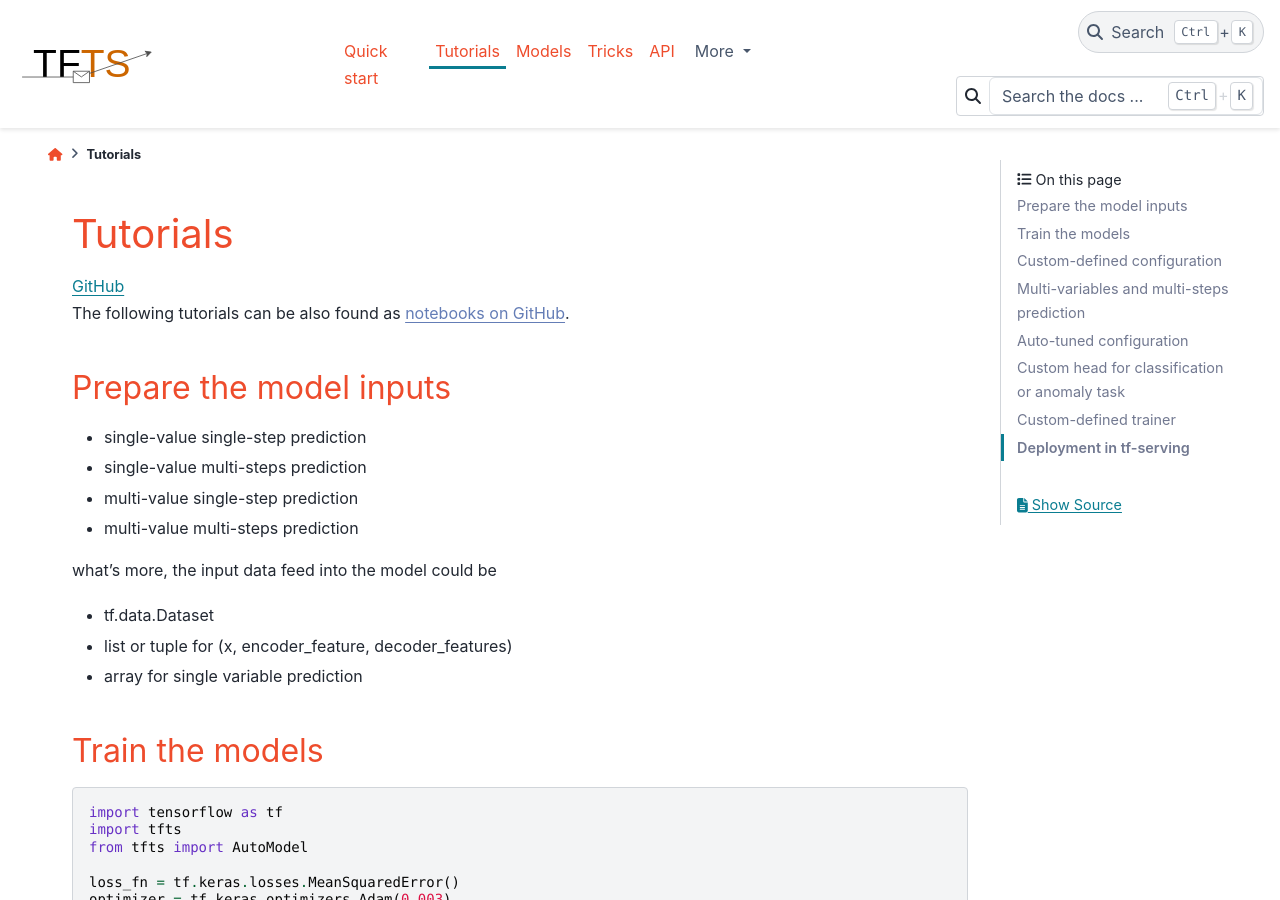
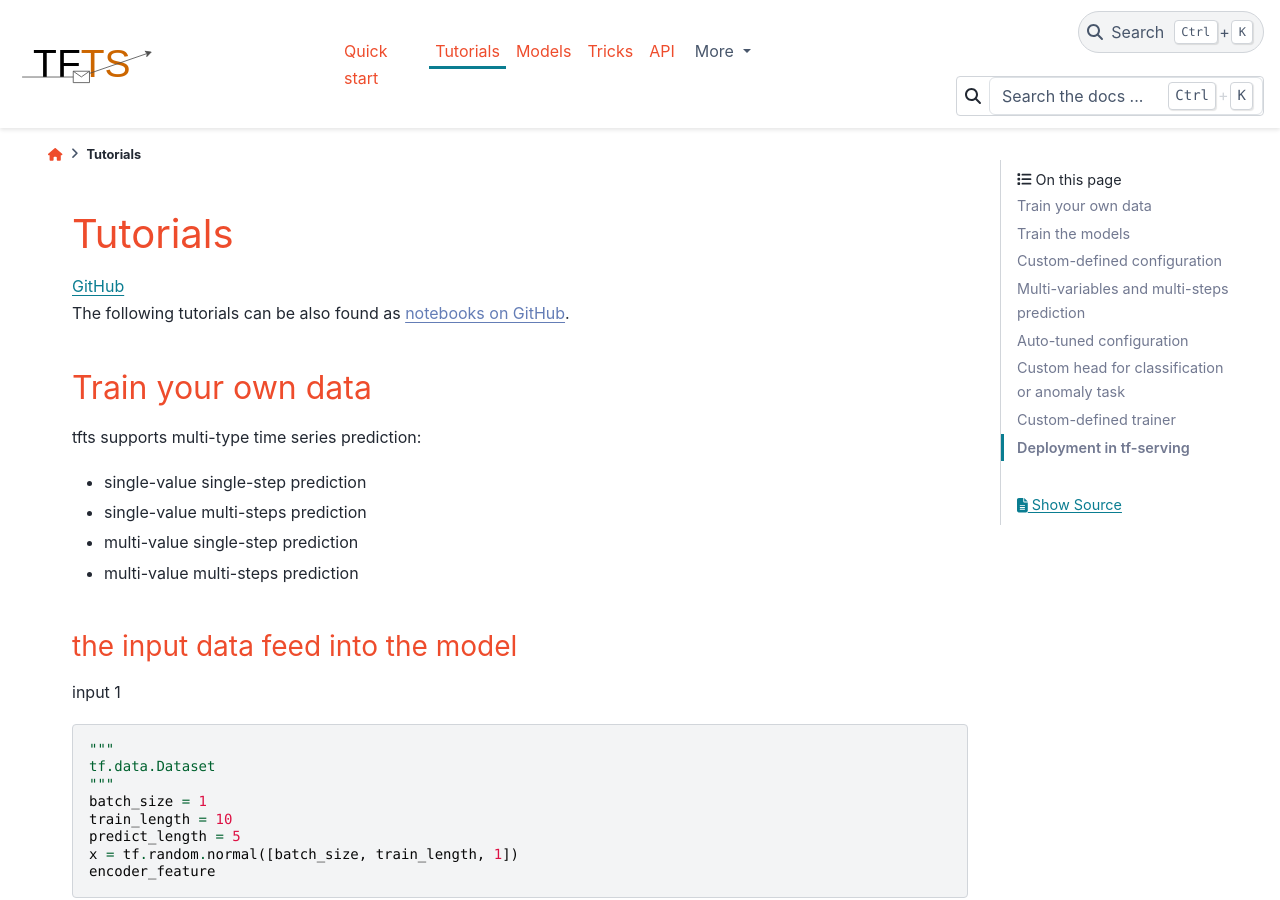
Before and after one commit to LongxingTan/Time-series-prediction, a Sphinx documentation site: the page built from docs/source/tutorials.rst, in a window 1280 px wide and 900 px high. Built offline with Sphinx 7.4.7 and the PyData theme 0.15.4, drawn with Linux system fonts in a browser that asks for light colours.

Commit message:
update docs

```diff
--- a/docs/source/tutorials.rst
+++ b/docs/source/tutorials.rst
@@ -11,8 +11,10 @@ The following tutorials can be also found as `notebooks on GitHub <https://githu
 
 .. _prepare_data:
 
-Prepare the model inputs
+Train your own data
 --------------------------
+
+tfts supports multi-type time series prediction:
 
 - single-value single-step prediction
 
@@ -22,7 +24,22 @@ Prepare the model inputs
 
 - multi-value multi-steps prediction
 
-what's more, the input data feed into the model could be
+the input data feed into the model
+~~~~~~~~~~~~~~~~~~~~~~~~~~~~~~~~~~~~
+
+input 1
+
+.. code-block:: python
+
+	"""
+	tf.data.Dataset
+	"""
+	batch_size = 1
+	train_length = 10
+	predict_length = 5
+	x = tf.random.normal([batch_size, train_length, 1])
+	encoder_feature
+
 
 - tf.data.Dataset
 
```
